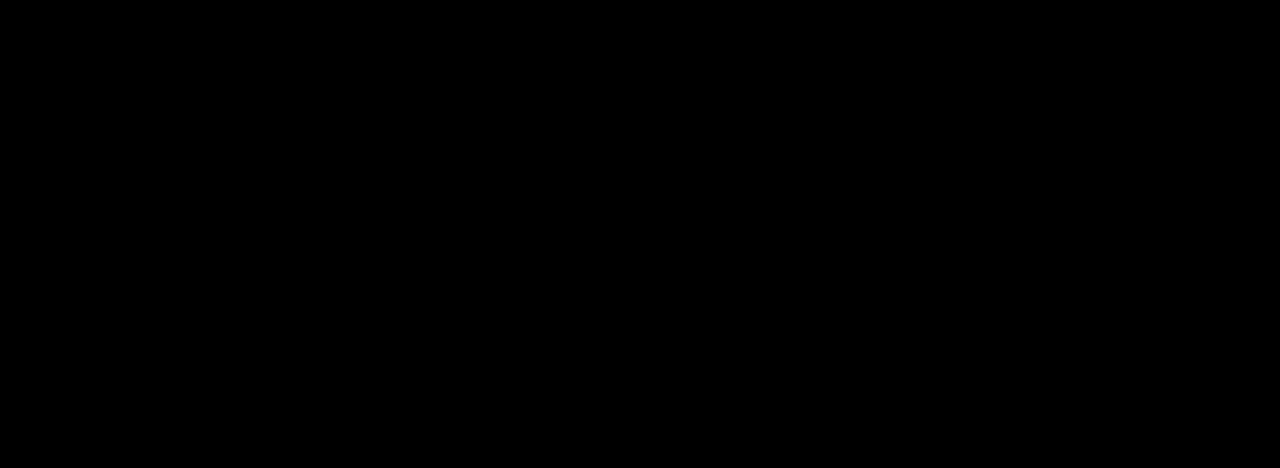
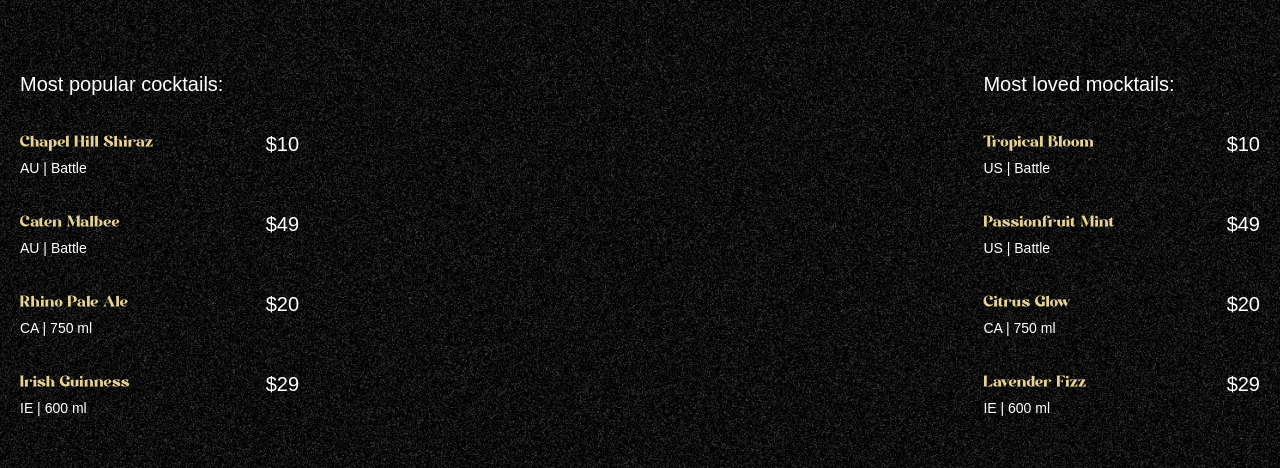
Before and after one commit to shavonnewhiffin/gsapcocktails, a React (Vite) app: page / in a window 1280 px wide. Shown: the part 890-1358 px from the top of the page. Built offline with nearby package versions, Linux system fonts and the light colour scheme; a web font is replaced by a local one.

Commit message:
implemented cocktails section

```diff
--- a/src/App.jsx
+++ b/src/App.jsx
@@ -3,6 +3,7 @@
 import { ScrollTrigger, SplitText } from "gsap/all";
 import Navbar from "./components/Navbar";
 import Hero from "./components/Hero";
+import Cocktails from "./components/Cocktails";
 
 gsap.registerPlugin(ScrollTrigger, SplitText);
 
@@ -11,7 +12,7 @@
    <main>
     <Navbar />
     <Hero />
-
+    <Cocktails />
    </main>
   );
 };
--- /dev/null
+++ b/src/components/Cocktails.jsx
@@ -0,0 +1,60 @@
+import React from 'react'
+import { cocktailLists, mockTailLists } from '../constants'
+import { useGSAP } from '@gsap/react'
+import gsap from 'gsap'
+
+const Cocktails = () => {
+    useGSAP(() => {
+        const parallaxTimeline = gsap.timeline({
+            scrollTrigger: {
+                trigger: '#cocktails',
+                start: 'top 30%',
+                end: 'bottom 80%',
+                scrub: true,
+            }
+        })
+
+        parallaxTimeline.from('#c-left-leaf', {
+            x: -100, y: 100
+        })
+
+        parallaxTimeline.from('#c-right-leaf', {
+            x: 100, y: 100
+        }, 0)
+    })
+
+  return (
+    <section id="cocktails" className="noisy">
+        <img src="/images/cocktail-left-leaf.png" alt="left-leaf" id="c-left-leaf" />
+        <img src="/images/cocktail-right-leaf.png" alt="right-leaf" id="c-right-leaf" />
+        <div className="list">
+            <div className="popular">
+                <h2>Most popular cocktails:</h2>
+                <ul>{cocktailLists.map(({ name, country, detail, price }) => (<li key={name}>
+                    <div className="md:me-28">
+                        <h3>{name}</h3>
+                        <p>{country} | {detail}</p>
+                    </div>
+                    <span>{price}</span>
+                </li>
+            ))}
+            </ul>
+            </div>
+            <div className="loved">
+                <h2>Most loved mocktails:</h2>
+                <ul>{mockTailLists.map(({ name, country, detail, price }) => (<li key={name}>
+                    <div className="me-28">
+                        <h3>{name}</h3>
+                        <p>{country} | {detail}</p>
+                    </div>
+                    <span>{price}</span>
+                </li>
+            ))}
+            </ul>
+            </div>
+        </div>
+    </section>
+  )
+}
+
+export default Cocktails
--- a/src/components/Hero.jsx
+++ b/src/components/Hero.jsx
@@ -46,8 +46,8 @@
         .to('.right-leaf', { y: 200 }, 0)
         .to('.left-leaf', { y: -200 }, 0)
 
-        const startValue = 'top top';
-        const endValue = 'bottom top';
+        const startValue = isMobile ? 'top 50%' : 'center 60%';
+        const endValue = isMobile ? '120% top' : 'bottom top';
 
         let tl = gsap.timeline({
             scrollTrigger: {
```
